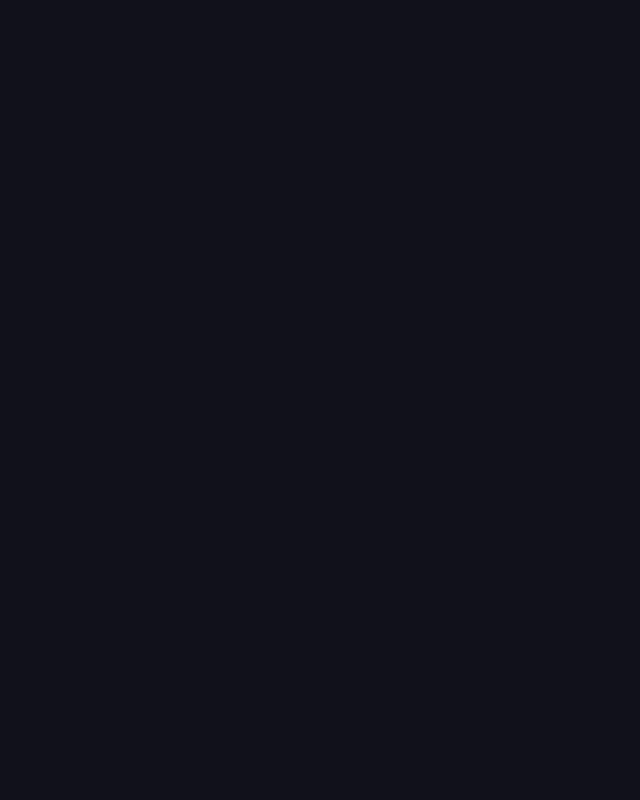
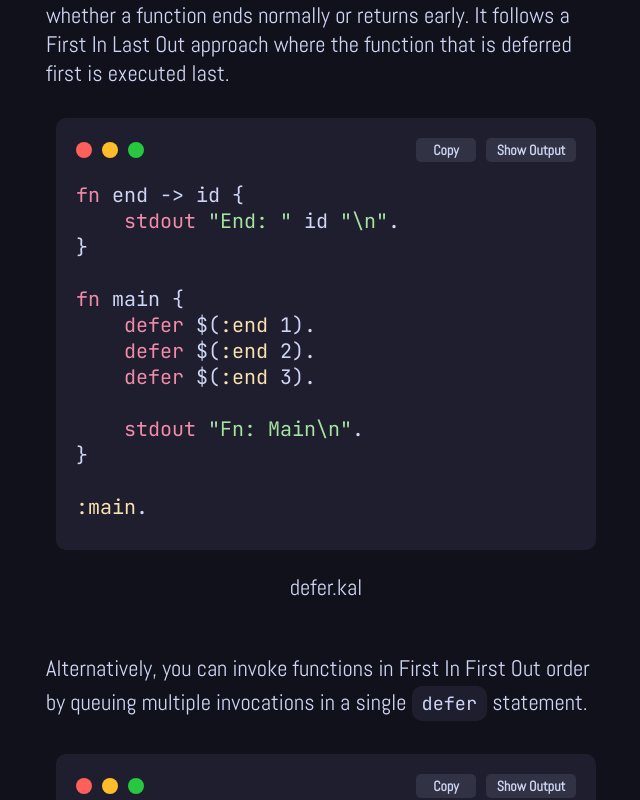
Before and after one commit to KILLinefficiency/KalWebsite, a SvelteKit app: page /docs/fn in a window 1280 px wide. Shown: the part 10680-11480 px from the top of the page, without its empty margins (378-1018 px from the left). Before the commit the page ends 10540 px from the top, so only its background shows below. Built offline with nearby package versions, Linux system fonts and the light colour scheme.

Commit message:
finished the functions chapter

```diff
--- a/src/routes/docs/fn/+page.svelte
+++ b/src/routes/docs/fn/+page.svelte
@@ -321,4 +321,80 @@
     Notice how the order of parameters in the parameter list for the greet function does not match with the order of key-value pairs from the values dictionary.
     Kal matches parameters with the keys from the dictionary resulting in a successful function invocation.
 
+    <br /><br />
+    You can ensure the execution of a function at the end of the scope of current function using <Fence>defer</Fence>.
+
+    <br /><br />
+    In many cases, a function returns early. Every statement after a return is skipped. Critical function invocations may also be skipped. <Fence>defer</Fence> ensures that function invocation happens whether a function ends normally or returns early.
+    It follows a First In Last Out approach where the function that is deferred first is executed last.
+
+    <Code
+        lang="kal"
+        caption="defer.kal"
+        code={[
+            "fn end -> id {",
+            "    stdout \"End: \" id \"\\n\".",
+            "}\n",
+            "fn main {",
+            "    defer $(:end 1).",
+            "    defer $(:end 2).",
+            "    defer $(:end 3).\n",
+            "    stdout \"Fn: Main\\n\".",
+            "}\n",
+            ":main."
+        ]}
+        output={"Fn: Main\nEnd: 3\nEnd: 2\nEnd: 1"}
+    />
+
+    Alternatively, you can invoke functions in First In First Out order by queuing multiple invocations in a single <Fence>defer</Fence> statement.
+
+    <Code
+        lang="kal"
+        caption="deferFIFO.kal"
+        code={[
+            "fn end -> id {",
+            "    stdout \"End: \" id \"\\n\".",
+            "}\n",
+            "fn main {",
+            "    defer $(:end 1)",
+            "        $(:end 2)",
+            "        $(:end 3).\n",
+            "    stdout \"Fn: Main\\n\".",
+            "}\n",
+            ":main."
+        ]}
+        output={"Fn: Main\nEnd: 1\nEnd: 2\nEnd: 3"}
+    />
+
+    Functions with deferred function invocations can be composed together.
+
+    <Code
+        lang="kal"
+        caption="composedDefer.kal"
+        code={[
+            "fn end -> id {",
+            "    stdout \"End: \" id \"\\n\".",
+            "}\n",
+            "fn testA {",
+            "    defer $(:end 1).",
+            "    defer $(:end 2).\n",
+            "    stdout \"testA here!\\n\".",
+            "    <- \"testA ends!\".",
+            "}\n",
+            "fn testB {",
+            "    defer $(:end 3).",
+            "    defer $(:end 4).\n",
+            "    :testA -> status.",
+            "    stdout status \"\\n\".",
+            "    stdout \"testB here!\\n\".",
+            "}\n",
+            "fn test {",
+            "    defer $(:testB).",
+            "    stdout \"Done!\\n\".",
+            "}\n",
+            ":test."
+        ]}
+        output={"Done!\ntestA here!\nEnd: 2\nEnd: 1\ntestA ends!\ntestB here!\nEnd: 4\nEnd: 3"}
+    />
+
 </Content>
```
Also changed, not shown: src/lib/utils/syntax.svelte.js.
